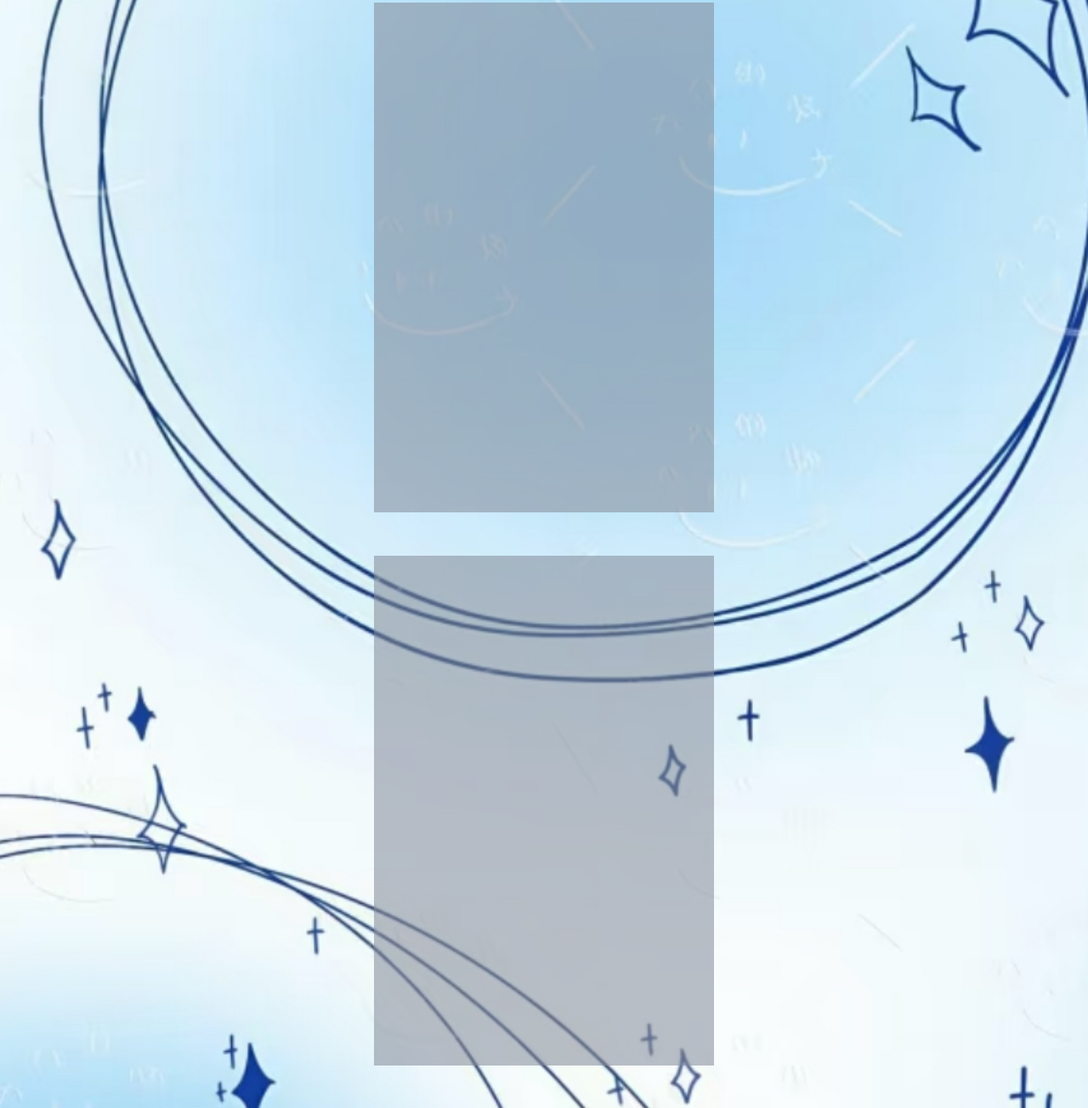
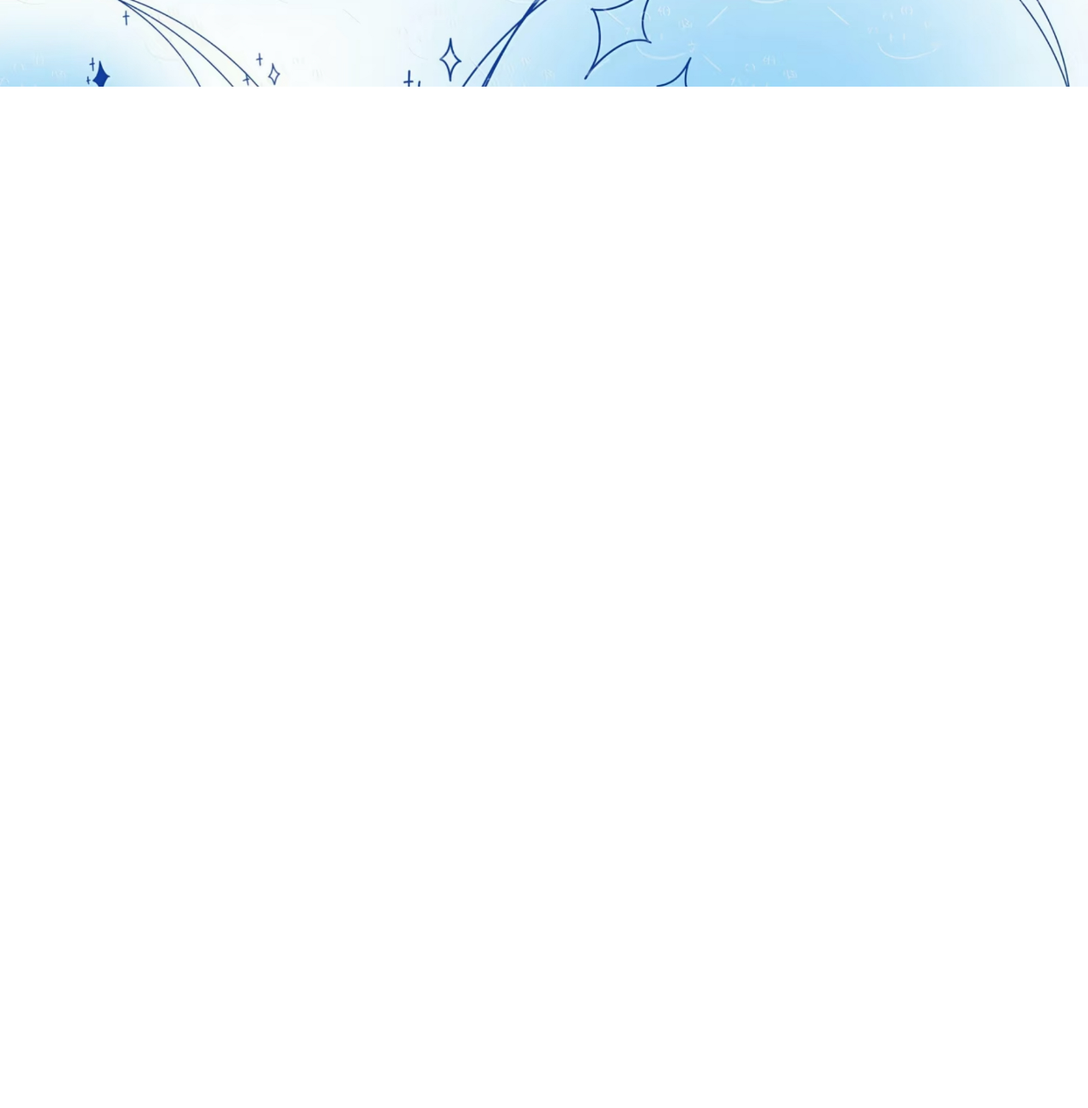
Before and after one commit to LussssSun/bday_hzc, a website: page index.html in a window 1280 px wide. Shown: the part 698-2002 px from the top of the page at 85% size. After the commit the page ends 800 px from the top, so only its background shows below. Drawn offline with Linux system fonts and the light colour scheme; a web font is replaced by a local one.

Commit message:
Update index.html

```diff
--- a/index.html
+++ b/index.html
@@ -27,9 +27,9 @@
         <button id="forward" class="arraw">➡</button>
       </div>
     </div>
-    <div id="page2" class="frame">
+    <div id="page2" class="frame" style="display:none;">
     </div>
-    <div id="page3" class="frame">
+    <div id="page3" class="frame" style="display:none;">
     </div>
   </body>
   <script>
```
